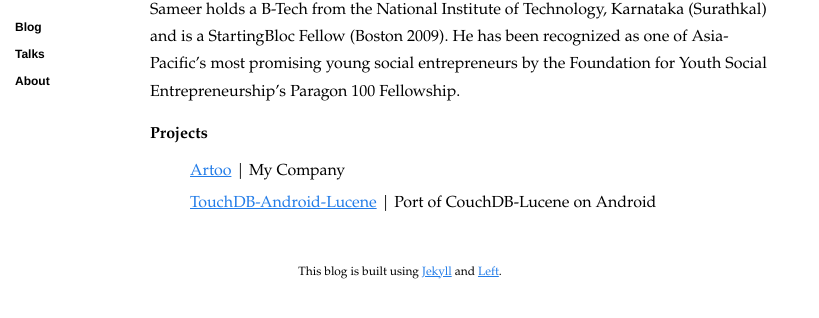
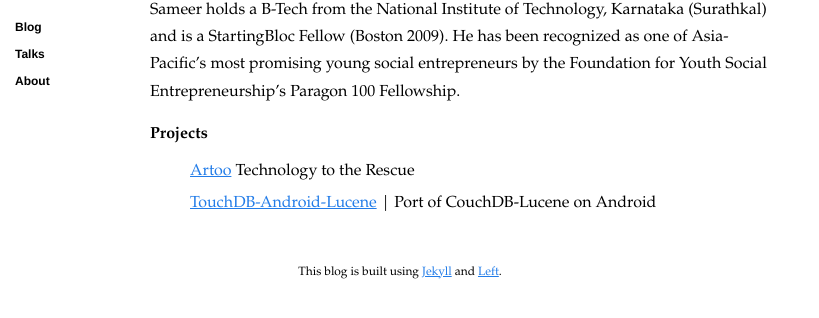
Before and after one commit to sameersegal/sameersegal.github.com, a Jekyll site: the page built from about.html, in a window 1280 px wide. Shown: the part 189-507 px from the top of the page, without its empty margins (0-819 px from the left). Built offline with Jekyll 4.4.1, drawn with Linux system fonts in a browser that asks for light colours; nearby versions of some CDN libraries; Markdown is read by kramdown in place of the engine named in the settings.

Commit message:
Increased abstract to 100 words

```diff
--- a/about.html
+++ b/about.html
@@ -13,7 +13,7 @@ title: "About"
 
   <b>Projects</b>
   <ul style="list-style:none">
-	<li><a href="http://www.artoo.in">Artoo</a> | My Company</li>
+	<li><a href="http://www.artoo.in">Artoo</a> Technology to the Rescue</li>
 	<li><a href="https://github.com/ArtooTrills/TouchDB-Android-Lucene">TouchDB-Android-Lucene</a> | Port of CouchDB-Lucene on Android</li>
   </ul>
 
--- a/index.html
+++ b/index.html
@@ -10,7 +10,7 @@ title: "Blog"
     {% for post in site.posts %}
     <li>
       <span>{{ post.date | date: "%B %e, %Y" }}</span> <a href="{{ post.url }}" class="title">{{ post.title }}</a>
-      {{ post.content | truncatewords: 50 }}
+      {{ post.content | truncatewords: 100 }}
       <a href="{{ post.url }}">Read More</a>
     </li>
     {% endfor %}
```
